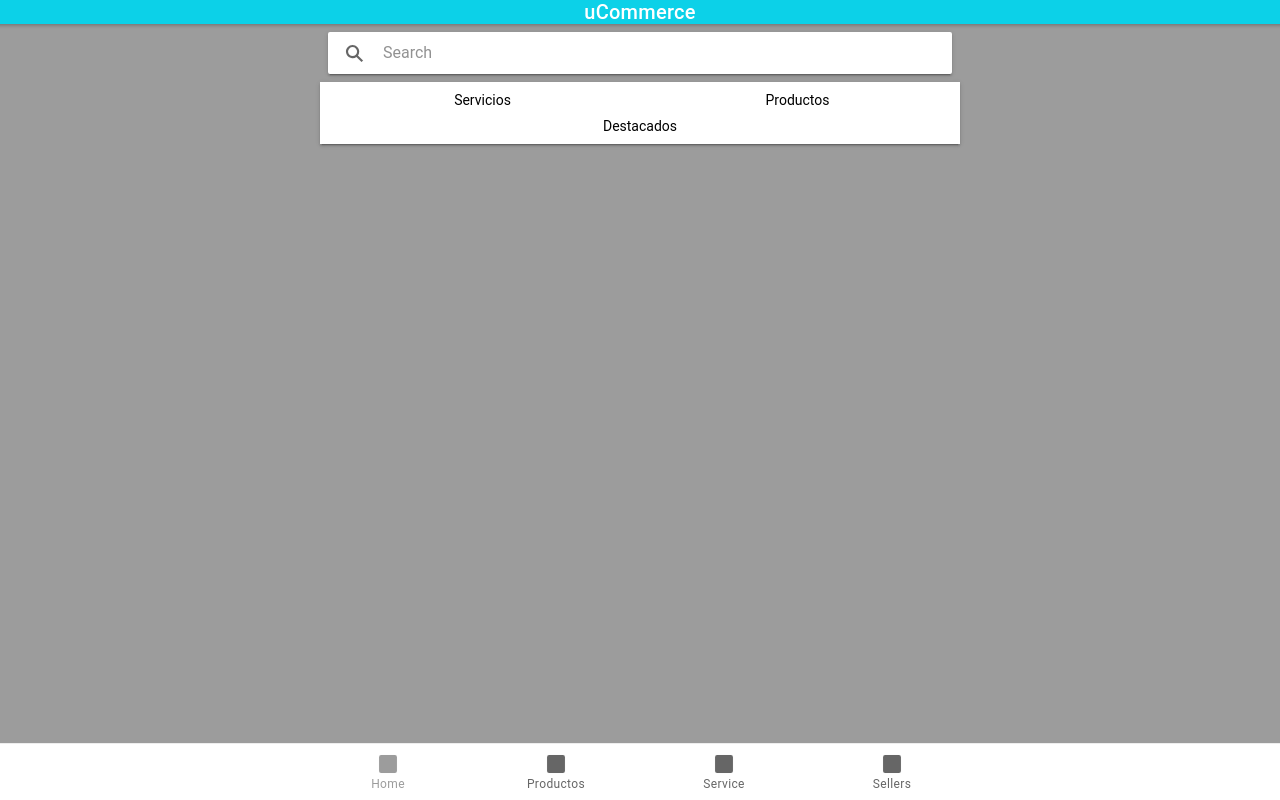
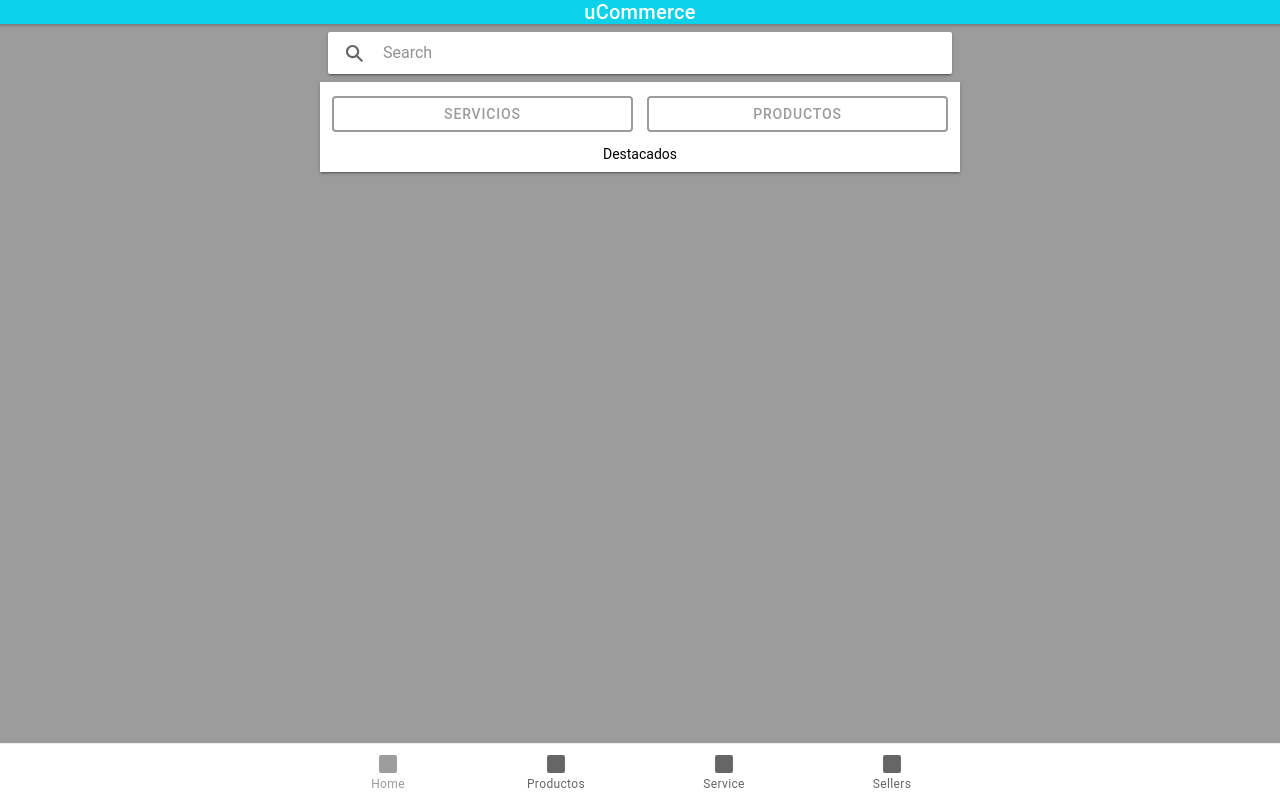
Before and after one commit to cdceballor/Ucommerce, a React (Create React App) app: page /Home in a window 1280 px wide. Built offline with nearby package versions, Linux system fonts and the light colour scheme.

Commit message:
arreglo botones home

```diff
--- a/src/pages/Home/Home.tsx
+++ b/src/pages/Home/Home.tsx
@@ -1,5 +1,5 @@
 import React from 'react';
-import { IonContent, IonHeader, IonPage, IonTitle, IonSearchbar, IonCard, IonGrid, IonRow, IonCol, IonIcon, IonRouterLink} from '@ionic/react';
+import { IonContent, IonHeader, IonPage, IonTitle, IonSearchbar, IonCard, IonGrid, IonRow, IonCol, IonIcon, IonRouterLink, IonButton} from '@ionic/react';
 import './Home.css';
 
 
@@ -19,11 +19,15 @@ const Home: React.FC = () => {
             <IonCard className="center" color="secondary">
                 <IonGrid >
                     <IonRow>
-                        <IonCol className="options">
-                            Servicios
+                        <IonCol>
+                            <IonButton className="Servicios" expand="block" fill="outline">
+                                Servicios
+                            </IonButton>
                         </IonCol>
-                        <IonCol className="options">
-                            Productos
+                        <IonCol>
+                            <IonButton className="Productos" expand="block" fill="outline">
+                                Productos
+                            </IonButton>
                         </IonCol>
                     </IonRow>
 
```
